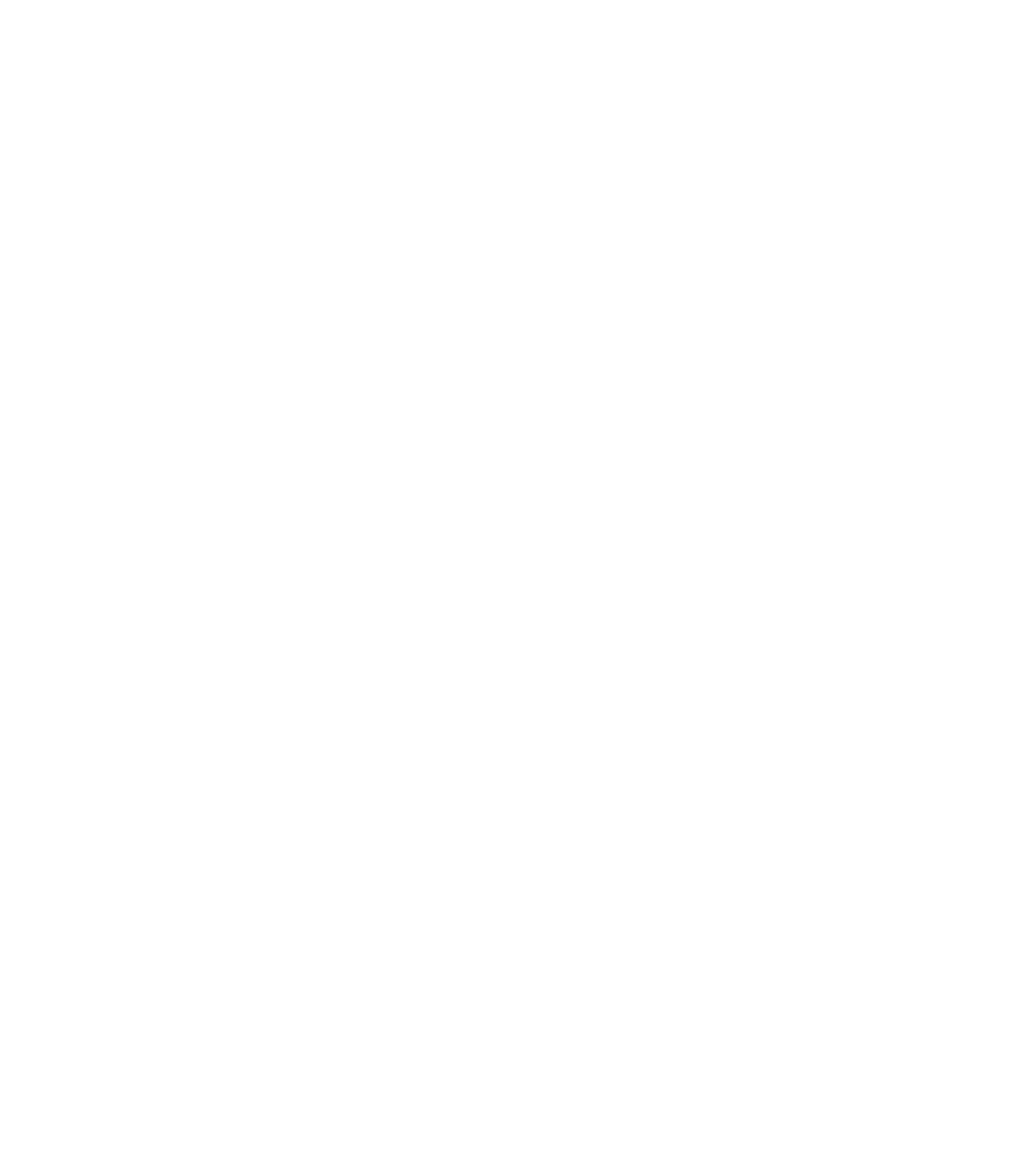
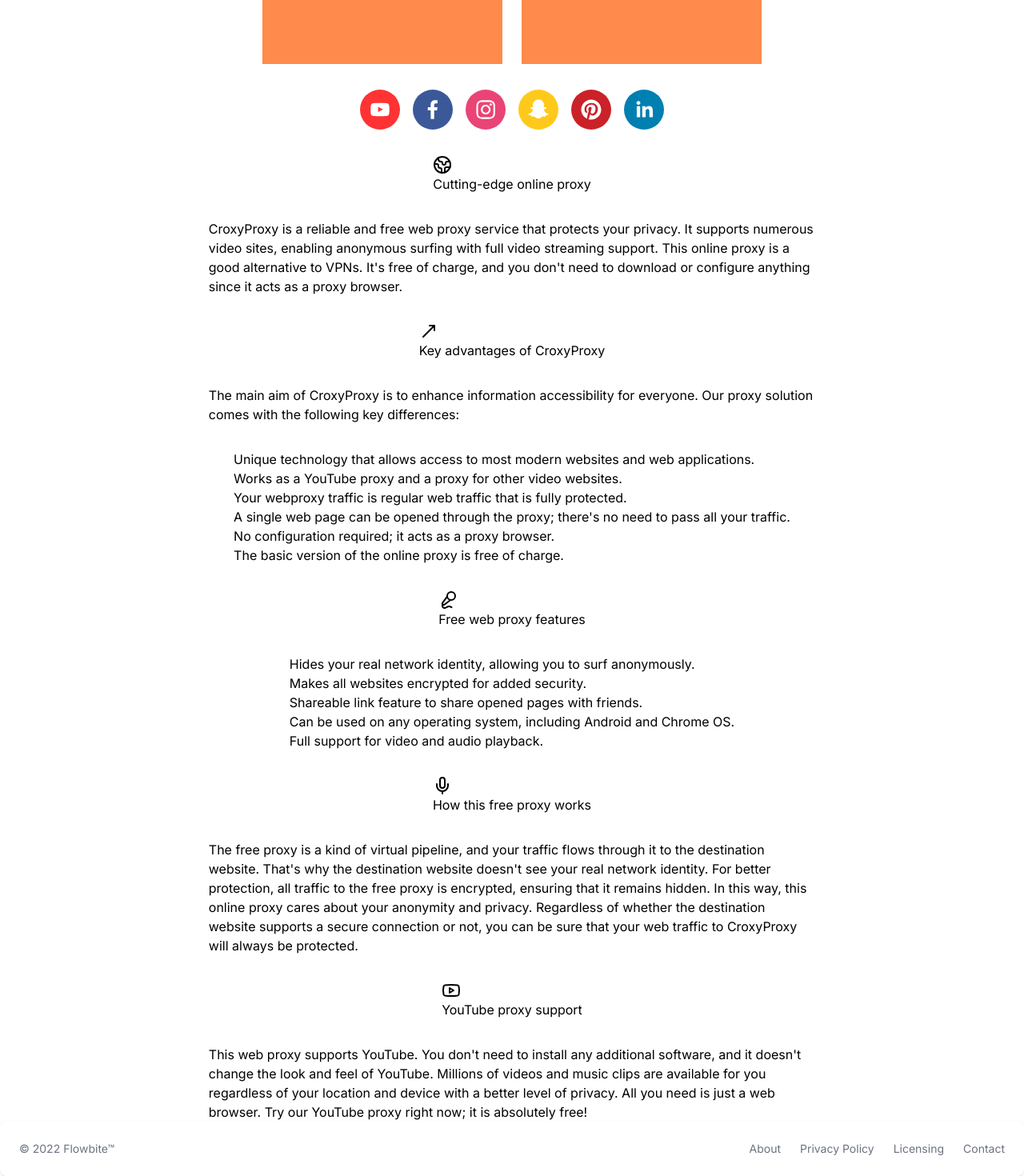
Before and after one commit to faisalakandha/proxy-site-bd, a Next.js app: page / in a window 1280 px wide. Shown: the part 1149-2619 px from the top of the page at 80% size. Before the commit the page ends 913 px from the top, so only its background shows below. Built offline with nearby package versions, Linux system fonts and the light colour scheme.

Commit message:
Final update

```diff
--- a/app/layout.tsx
+++ b/app/layout.tsx
@@ -2,6 +2,7 @@
 import { Inter } from "next/font/google";
 import { ThemeModeScript } from "flowbite-react";
 import "./globals.css";
+import { SiteFooter } from "@/src/Footer";
 
 const inter = Inter({ subsets: ["latin"] });
 
--- a/app/page.tsx
+++ b/app/page.tsx
@@ -1,6 +1,8 @@
 import { Header } from "@/src/Header";
-import { ArrowLeft, ArrowRight, Star } from "lucide-react";
+import { ArrowLeft, ArrowRight, EarIcon, Globe2Icon, Mic2Icon, MicIcon, MoveUpRightIcon, Star, YoutubeIcon } from "lucide-react";
 import Link from "next/link";
+import { SocialIcon } from "react-social-icons";
+import { SiteFooter } from '@/src/Footer';
 
 export default function Home() {
   return (
@@ -20,7 +22,18 @@
             <Link className="" href='/'>Translate to another language</Link>
           </div>
 
-          <div className="flex flex-col items-center justify-center mt-14">
+          <div className="flex gap-x-6 items-center justify-center">
+            <div className="bg-orange-400 h-[300px] w-[300px]">
+
+            </div>
+
+            <div className="bg-orange-400 h-[300px] w-[300px]">
+
+            </div>
+
+          </div>
+
+          <div className="flex flex-col items-center justify-center mt-14 bg-gray-200 py-24 px-4">
             <div className="flex gap-x-4">
               <div className="flex">
                 <div style={{ border: '1px solid grey' }} className="py-4 px-72">
@@ -39,6 +52,86 @@
             </div>
             <p className="text-lg mt-8">Quick links: DuckDuckGo, Bing, Google, YouTube, Facebook, Wikipedia, Reddit, Instagram, TikTok, Twitter, Imgur, Twitch</p>
           </div>
+
+          <div className="flex gap-x-6 items-center justify-center mt-8">
+            <div className="bg-orange-400 h-[300px] w-[300px]">
+
+            </div>
+
+            <div className="bg-orange-400 h-[300px] w-[300px]">
+
+            </div>
+
+          </div>
+
+          <div className="my-8 flex items-center justify-center gap-x-4">
+            <SocialIcon network="youtube" />
+            <SocialIcon network="facebook" />
+            <SocialIcon network="instagram" />
+            <SocialIcon network="snapchat" />
+            <SocialIcon network="pinterest" />
+            <SocialIcon network="linkedin" />
+          </div>
+
+          <div className="flex flex-col items-center justify-center gap-y-8" id="indexContent">
+
+            <h1><Globe2Icon /> Cutting-edge online proxy</h1>
+
+            <p>
+              CroxyProxy is a reliable and free web proxy service that protects your privacy.
+              It supports numerous video sites, enabling anonymous surfing with full video streaming support.
+              This online proxy is a good alternative to VPNs. It's free of charge, and you don't need to
+              download or configure anything since it acts as a proxy browser.
+            </p>
+
+
+            <h2><MoveUpRightIcon /> Key advantages of CroxyProxy</h2>
+
+            <p>
+              The main aim of CroxyProxy is to enhance information accessibility for everyone.
+              Our proxy solution comes with the following key differences:
+            </p>
+            <ul>
+              <li>Unique technology that allows access to most modern websites and web applications.</li>
+              <li>Works as a YouTube proxy and a proxy for other video websites.</li>
+              <li>Your webproxy traffic is regular web traffic that is fully protected.</li>
+              <li>A single web page can be opened through the proxy; there's no need to pass all your traffic.</li>
+              <li>No configuration required; it acts as a proxy browser.</li>
+              <li>The basic version of the online proxy is free of charge.</li>
+            </ul>
+
+            <h2><Mic2Icon /> Free web proxy features</h2>
+
+            <ul>
+              <li>Hides your real network identity, allowing you to surf anonymously.</li>
+              <li>Makes all websites encrypted for added security.</li>
+              <li>Shareable link feature to share opened pages with friends.</li>
+              <li>Can be used on any operating system, including Android and Chrome OS.</li>
+              <li>Full support for video and audio playback.</li>
+            </ul>
+
+            <h2><MicIcon /> How this free proxy works</h2>
+
+            <p>
+              The free proxy is a kind of virtual pipeline, and your traffic flows through it to the
+              destination website. That's why the destination website doesn't see your real network identity.
+              For better protection, all traffic to the free proxy is encrypted, ensuring that it
+              remains hidden. In this way, this online proxy cares about your anonymity and privacy.
+              Regardless of whether the destination website supports a secure connection or not, you
+              can be sure that your web traffic to CroxyProxy will always be protected.
+            </p>
+
+            <h2><YoutubeIcon /> YouTube proxy support</h2>
+
+            <p>
+              This web proxy supports YouTube. You don't need to install any additional software, and
+              it doesn't change the look and feel of YouTube. Millions of videos and music clips are
+              available for you regardless of your location and device with a better level of privacy.
+              All you need is just a web browser. Try our YouTube proxy right now; it is absolutely free!
+            </p>
+
+          </div>
+
         </div>
 
         <div className="col-span-1 h-screen bg-orange-400">
@@ -46,6 +139,7 @@
         </div>
 
       </div>
+      <SiteFooter />
     </div>
   );
 }
--- a/package.json
+++ b/package.json
@@ -15,7 +15,8 @@
     "lucide-react": "^0.379.0",
     "next": "14.1.3",
     "react": "^18",
-    "react-dom": "^18"
+    "react-dom": "^18",
+    "react-social-icons": "^6.16.0"
   },
   "devDependencies": {
     "@types/node": "^20",
--- /dev/null
+++ b/src/Footer/index.tsx
@@ -0,0 +1,18 @@
+
+"use client";
+
+import { Footer } from "flowbite-react";
+
+export function SiteFooter() {
+  return (
+    <Footer container>
+      <Footer.Copyright href="#" by="Flowbite™" year={2022} />
+      <Footer.LinkGroup>
+        <Footer.Link href="#">About</Footer.Link>
+        <Footer.Link href="#">Privacy Policy</Footer.Link>
+        <Footer.Link href="#">Licensing</Footer.Link>
+        <Footer.Link href="#">Contact</Footer.Link>
+      </Footer.LinkGroup>
+    </Footer>
+  );
+}
```
Also changed, not shown: 1 other file (tests, documents, lock files or other folders).
